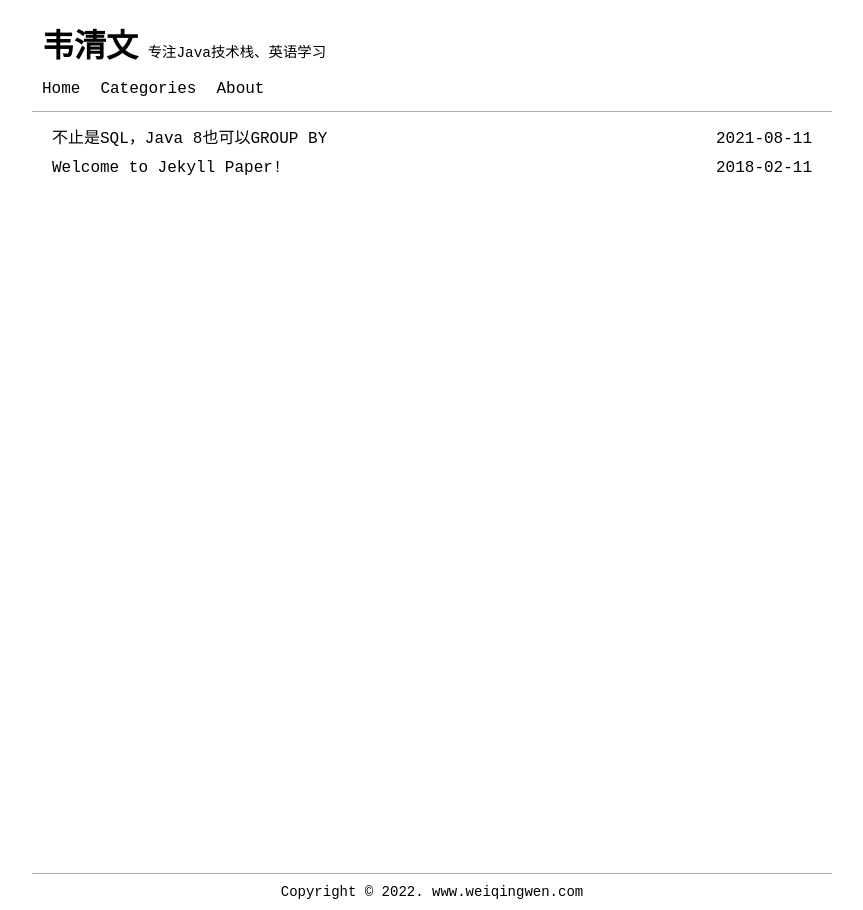
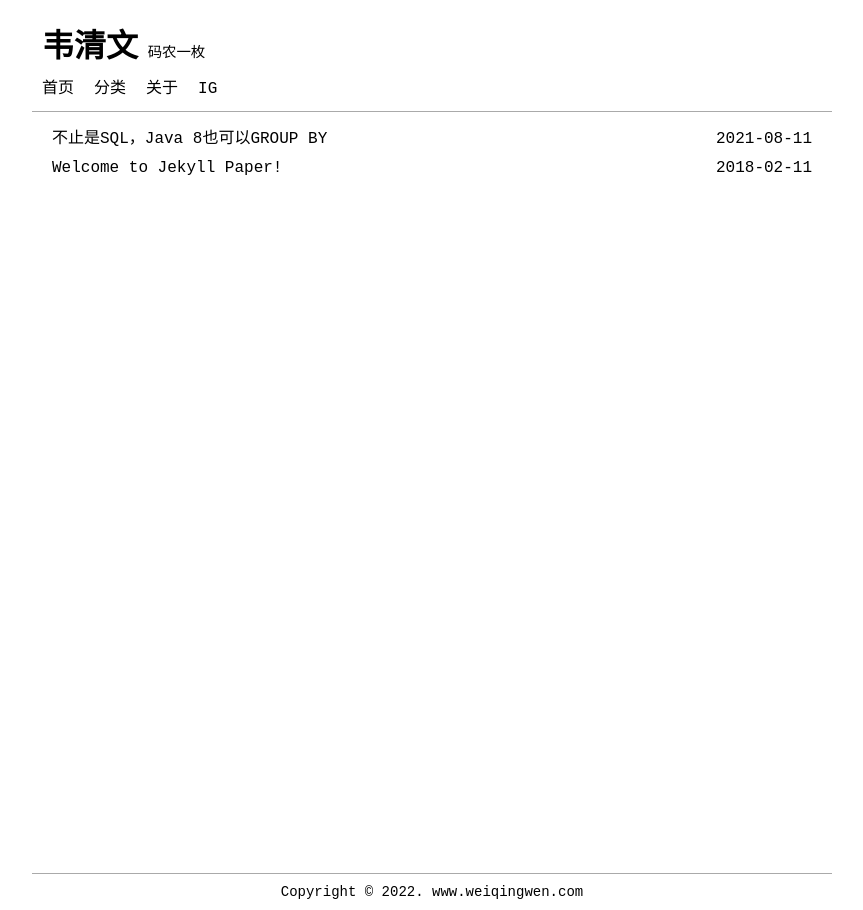
Before and after one commit to weiqingwen/wqw.github.io, a Jekyll site: the page built from index.html, in a window 1280 px wide. Shown: the whole page, without its empty margins (208-1071 px from the left). Built offline with Jekyll 4.4.1, drawn with Linux system fonts in a browser that asks for light colours; the list of posts is cut into pages by our own code.

```diff
--- a/_config.yml
+++ b/_config.yml
@@ -17,12 +17,12 @@ title: 韦清文
 email: weicee@foxmail.com
 name: 韦清文
 description: >- # this means to ignore newlines until "baseurl:"
-  专注Java技术栈、英语学习
+  码农一枚
 keywords: [Your keywords]
 baseurl: "" # the subpath of your site, e.g. /blog
 url: "" # the base hostname & protocol for your site, e.g. http://example.com
 domain: "www.weiqingwen.com" # the domain name for your site, e.g. example.com
-language: en
+language: zh-cn
 # Supported languages list:
 # en: English
 # de: Deutsche (German)
--- a/_data/lang.yml
+++ b/_data/lang.yml
@@ -98,6 +98,7 @@ zh-cn:
   menu_index: "首页"
   menu_category: "分类"
   menu_about: "关于"
+  menu_article: "散文"
   paginator_previous: "前一页"
   paginator_pages: "页数："
   paginator_next: "后一页"
```
Also changed, not shown: _data/menus.yml (+6 -3 lines).
